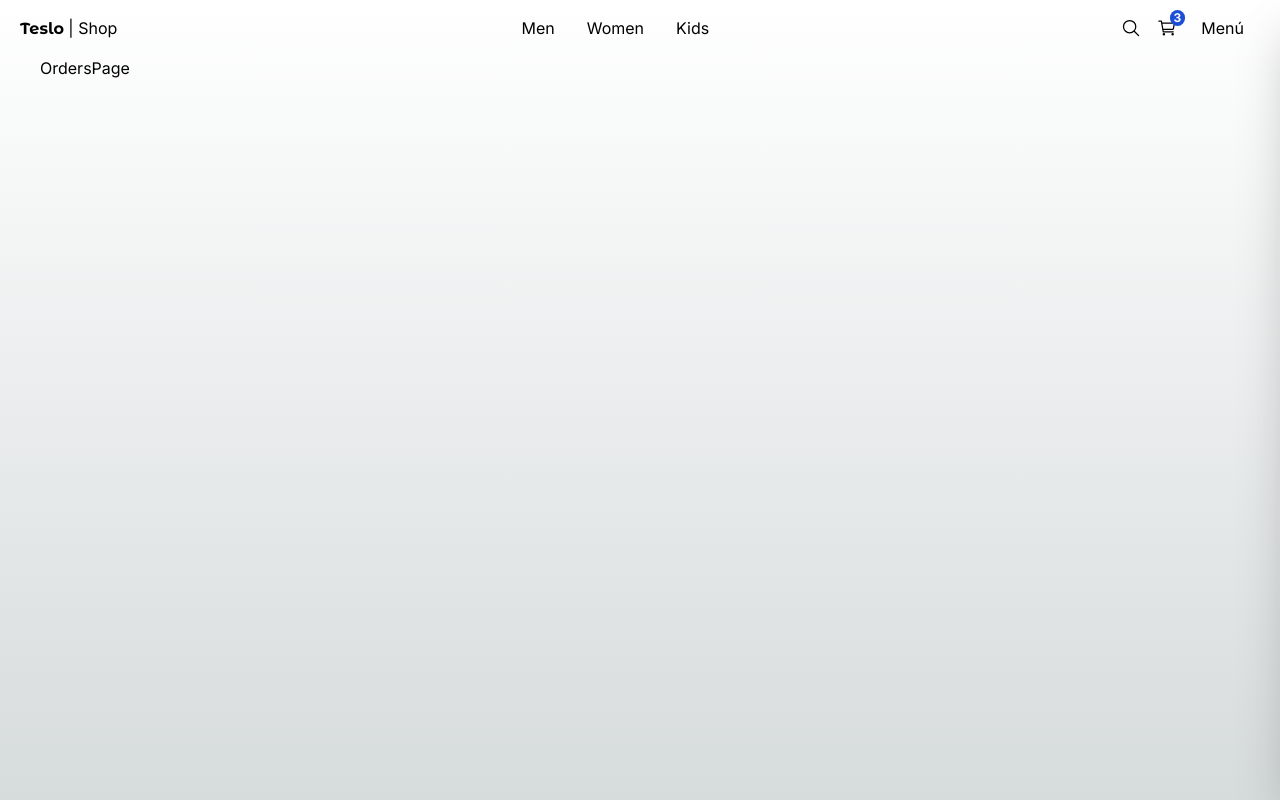
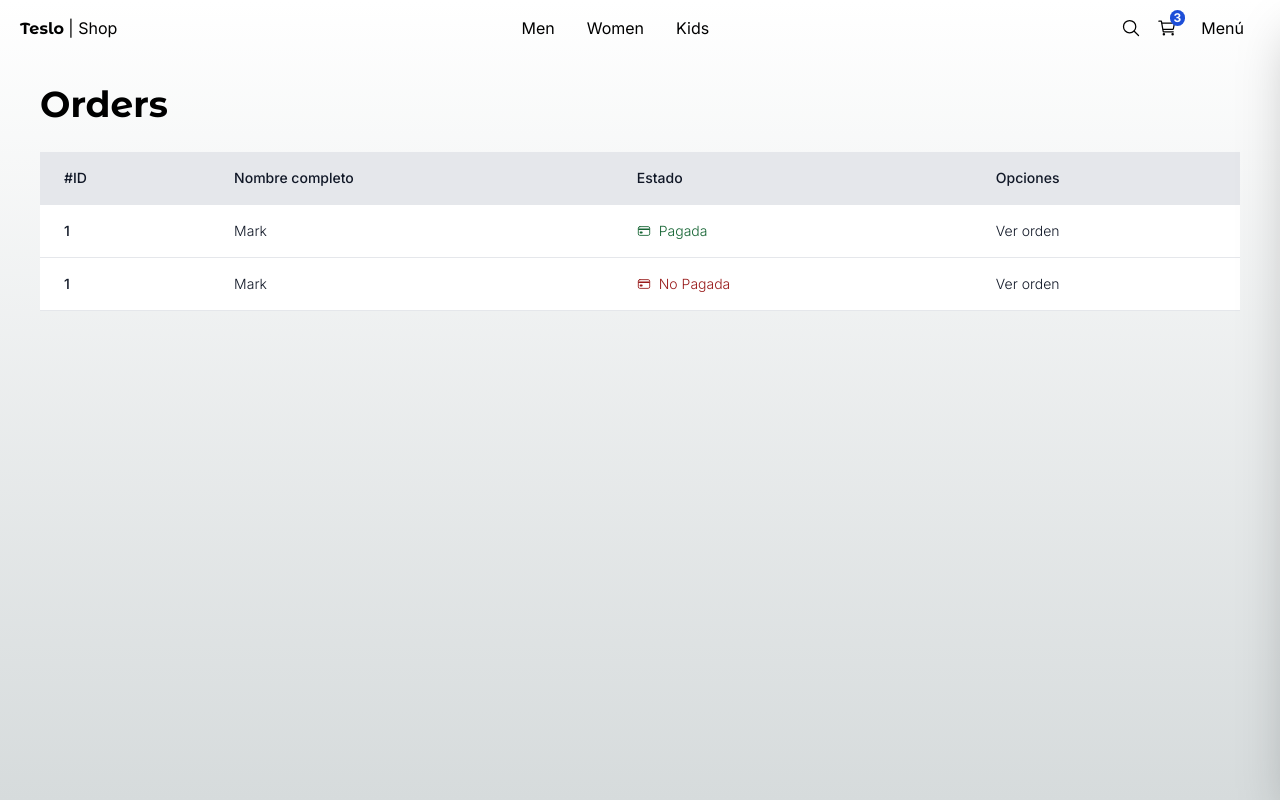
Before and after one commit to juanjosemayorga/teslo-shop-14, a Next.js app: page /orders in a window 1280 px wide. Built offline with nearby package versions, Linux system fonts and the light colour scheme.

Commit message:
Add hoverable table and update OrdersPage layout

```diff
--- a/src/app/(shop)/orders/page.tsx
+++ b/src/app/(shop)/orders/page.tsx
@@ -1,8 +1,83 @@
+// https://tailwindcomponents.com/component/hoverable-table
+import { Title } from "@/components";
+
+import Link from "next/link";
+import { IoCardOutline } from "react-icons/io5";
 
 export default function OrdersPage() {
   return (
-    <div>
-      <h1>OrdersPage</h1>
-    </div>
+    <>
+      <Title title="Orders" />
+
+      <div className="mb-10">
+        <table className="min-w-full">
+          <thead className="bg-gray-200 border-b">
+            <tr>
+              <th
+                scope="col"
+                className="text-sm font-medium text-gray-900 px-6 py-4 text-left"
+              >
+                #ID
+              </th>
+              <th
+                scope="col"
+                className="text-sm font-medium text-gray-900 px-6 py-4 text-left"
+              >
+                Nombre completo
+              </th>
+              <th
+                scope="col"
+                className="text-sm font-medium text-gray-900 px-6 py-4 text-left"
+              >
+                Estado
+              </th>
+              <th
+                scope="col"
+                className="text-sm font-medium text-gray-900 px-6 py-4 text-left"
+              >
+                Opciones
+              </th>
+            </tr>
+          </thead>
+          <tbody>
+            <tr className="bg-white border-b transition duration-300 ease-in-out hover:bg-gray-100">
+              <td className="px-6 py-4 whitespace-nowrap text-sm font-medium text-gray-900">
+                1
+              </td>
+              <td className="text-sm text-gray-900 font-light px-6 py-4 whitespace-nowrap">
+                Mark
+              </td>
+              <td className="flex items-center text-sm  text-gray-900 font-light px-6 py-4 whitespace-nowrap">
+                <IoCardOutline className="text-green-800" />
+                <span className="mx-2 text-green-800">Pagada</span>
+              </td>
+              <td className="text-sm text-gray-900 font-light px-6 ">
+                <Link href="/orders/123" className="hover:underline">
+                  Ver orden
+                </Link>
+              </td>
+            </tr>
+
+            <tr className="bg-white border-b transition duration-300 ease-in-out hover:bg-gray-100">
+              <td className="px-6 py-4 whitespace-nowrap text-sm font-medium text-gray-900">
+                1
+              </td>
+              <td className="text-sm text-gray-900 font-light px-6 py-4 whitespace-nowrap">
+                Mark
+              </td>
+              <td className="flex items-center text-sm  text-gray-900 font-light px-6 py-4 whitespace-nowrap">
+                <IoCardOutline className="text-red-800" />
+                <span className="mx-2 text-red-800">No Pagada</span>
+              </td>
+              <td className="text-sm text-gray-900 font-light px-6 ">
+                <Link href="/orders/123" className="hover:underline">
+                  Ver orden
+                </Link>
+              </td>
+            </tr>
+          </tbody>
+        </table>
+      </div>
+    </>
   );
 }
```
